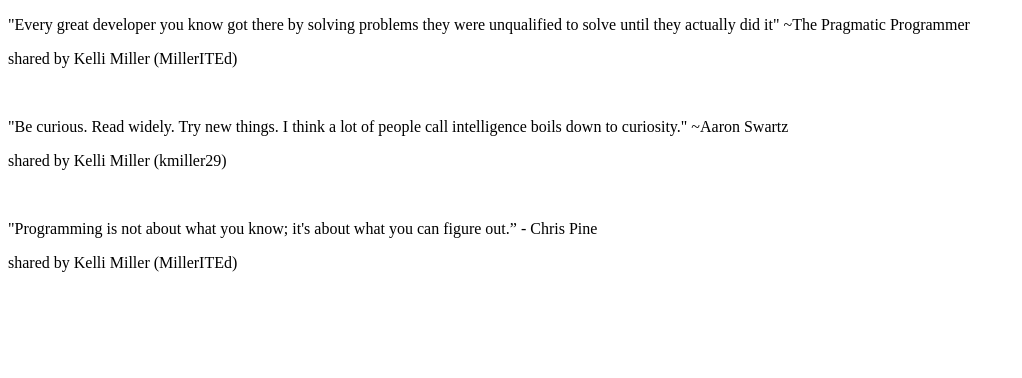
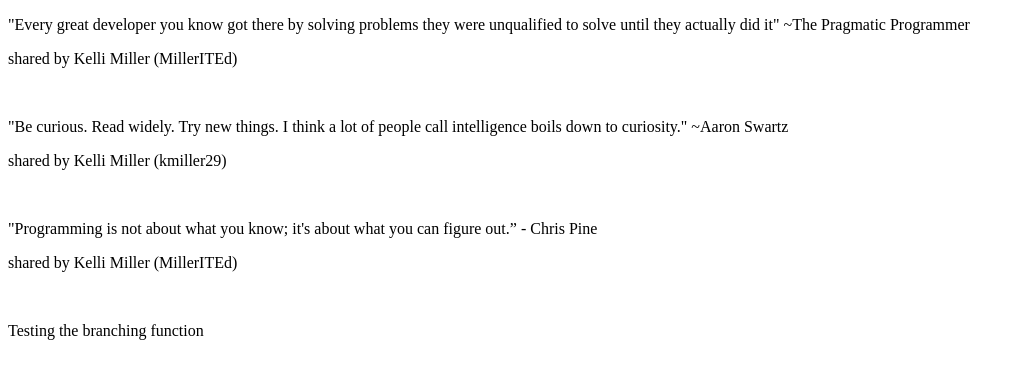
Before and after one commit to MillerITEd/CIS-119-GitCollab-Fall21, a website: page public_html/index.html in a window 1280 px wide. Shown: the whole page, without its empty margins (0-1022 px from the left). Drawn offline with Linux system fonts and the light colour scheme.

Commit message:
Test branching

```diff
--- a/public_html/index.html
+++ b/public_html/index.html
@@ -34,6 +34,9 @@ and open the template in the editor.
             <p>shared by Kelli Miller (MillerITEd)</p>
             <br>
 
+            <p>Testing the branching function</p>
+            <br>
+
         </div>
      </body>
 </html>
```
